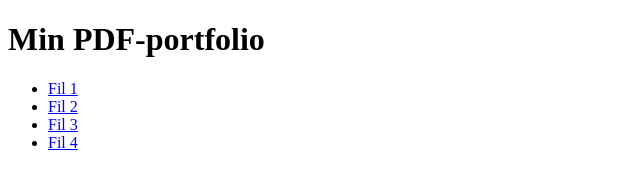
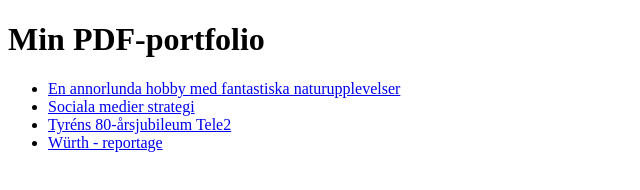
Before and after one commit to LottaBoskar/Portfolio, a plain HTML site: page index.html in a window 1280 px wide. Shown: the whole page, without its empty margins (0-640 px from the left). Drawn offline with Linux system fonts and the light colour scheme.

Commit message:
Add files via upload

```diff
--- a/index.html
+++ b/index.html
@@ -2,15 +2,15 @@
 <html>
 <head>
     <meta charset="UTF-8" />
-    <title>Min Portfolio</title>
+    <title>Min PDF-portfolio</title>
 </head>
 <body>
     <h1>Min PDF-portfolio</h1>
     <ul>
-        <li><a href="Sociala medier strategi Concess.pdf" target="_blank">Fil 1</a></li>
-        <li><a href="En annorlunda hobby med fantastiska naturupplevelser.pdf" target="_blank">Fil 2</a></li>
-        <li><a href="Tyréns 80-års jubileum Tele2.pdf" target="_blank">Fil 3</a></li>
-        <li><a href="Würth - reportage.pdf" target="_blank">Fil 4</a></li>
+        <li><a href="En%20annorlunda%20hobby%20med%20fantastiska%20naturupplevelser.pdf" target="_blank">En annorlunda hobby med fantastiska naturupplevelser</a></li>
+        <li><a href="Sociala%20medier%20strategi%20Concess.pdf" target="_blank">Sociala medier strategi</a></li>
+        <li><a href="Tyréns%2080-årsjubileum%20Tele2.pdf" target="_blank">Tyréns 80-årsjubileum Tele2</a></li>
+        <li><a href="Würth%20-%20reportage.pdf" target="_blank">Würth - reportage</a></li>
     </ul>
 </body>
 </html>
```
